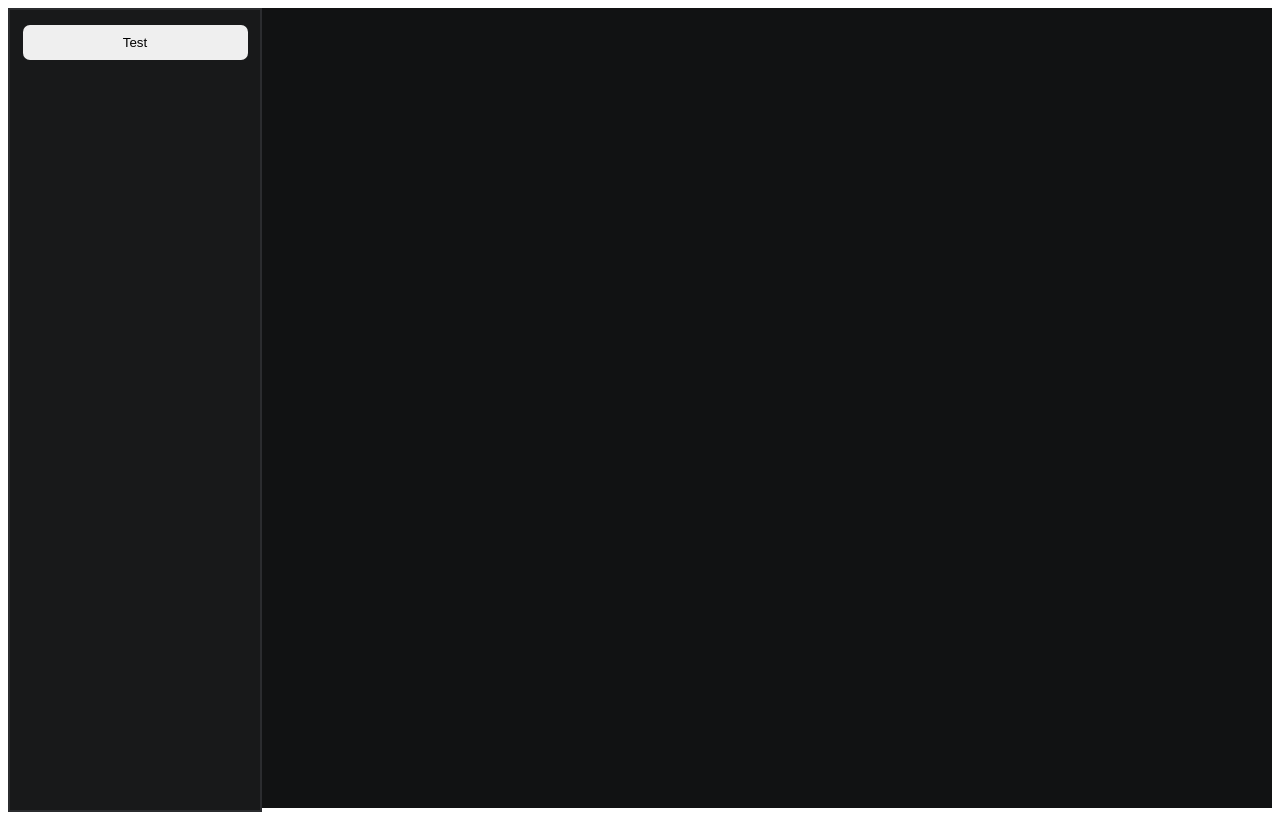
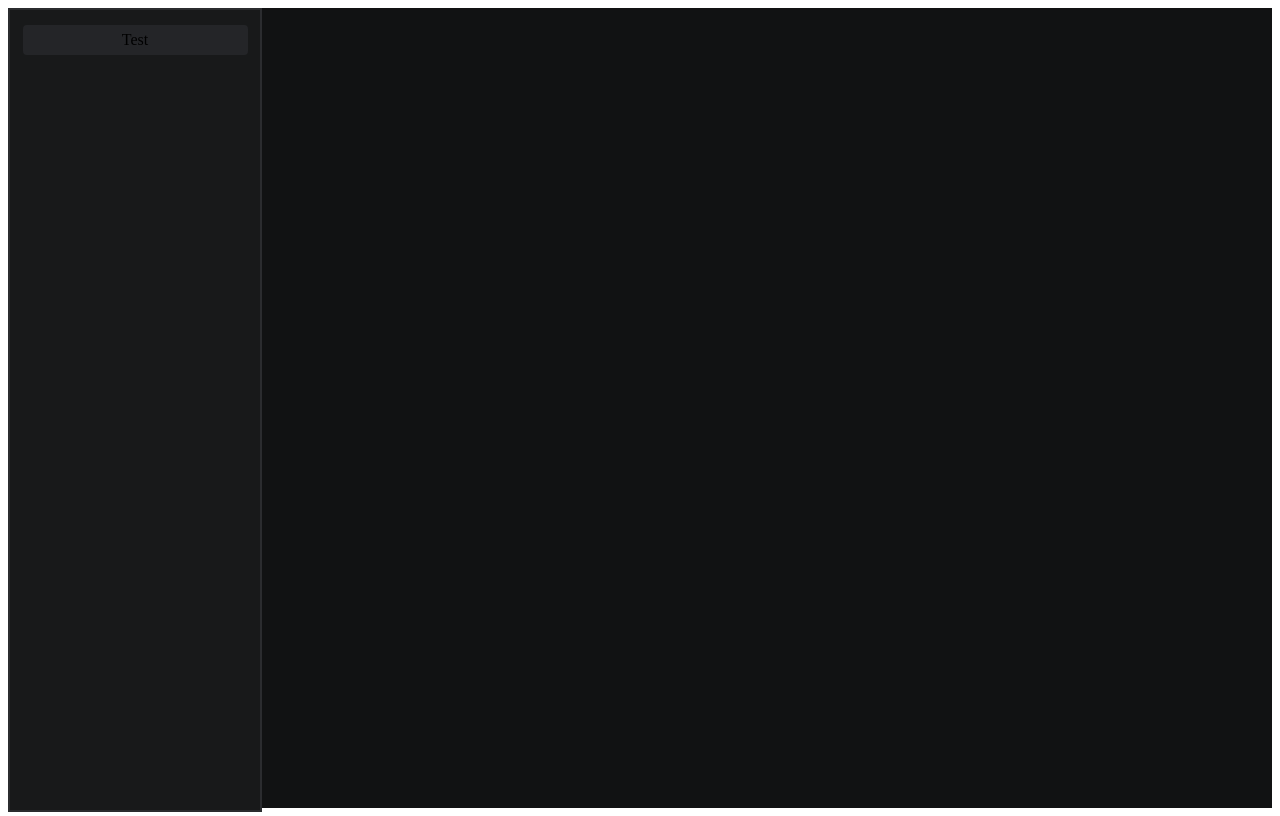
Before and after one commit to JohnArochaDev/noted, a Next.js app: page / in a window 1280 px wide. Built offline with nearby package versions, Linux system fonts and the light colour scheme.

Commit message:
added styling to folder

```diff
--- /dev/null
+++ b/app/Components/FolderNode/index.tsx
@@ -0,0 +1,25 @@
+"use client";
+import { useState } from "react";
+import styles from "./styles.module.scss";
+
+type FolderNodeType = {
+  label: string;
+  onClick?: () => void;
+};
+
+export const FolderNode = (props: FolderNodeType) => {
+  const { label } = props;
+
+  const [ selected, setSelected ] = useState<boolean>(false)
+
+  return (
+    <div
+      className={styles.folder}
+      aria-label={label}
+      onClick={() => setSelected(!selected)}
+    >
+      {selected && <div className={styles.selected}></div>}
+      {label}
+    </div>
+  );
+};
--- /dev/null
+++ b/app/Components/FolderNode/styles.module.scss
@@ -0,0 +1,27 @@
+@import "@/app/Constants/colors.module";
+
+.folder {
+  background-color: $trim;
+  width: 90%;
+  max-width: 750px;
+  height: 30px;
+  border-radius: 4px;
+  align-self: center;
+  margin-top: 15px;
+  display: flex;
+  align-items: center;
+  justify-content: center;
+}
+
+.folder:hover {
+  background-color: $lightestTrim;
+}
+
+.selected {
+  position: absolute;
+  left: calc(1% - 10px);
+  width: 2px;
+  height: 15px;
+  align-self: center;
+  background-color: $highlight;
+}
--- a/app/Components/TreeNode/index.tsx
+++ /dev/null
@@ -1,21 +0,0 @@
-"use client";
-import styles from "./styles.module.scss";
-
-type TreeNodeType = {
-  label: string;
-  onClick: () => void;
-};
-
-export const TreeNode = (props: TreeNodeType) => {
-  const { label, onClick } = props;
-
-  return (
-    <button
-      className={styles.tree}
-      aria-label={label}
-      onClick={onClick}
-    >
-      {label}
-    </button>
-  );
-};
--- a/app/Components/TreeNode/styles.module.scss
+++ /dev/null
@@ -1,9 +0,0 @@
-.tree {
-  width: 90%;
-  max-width: 750px;
-  height: 35px;
-  border-radius: 7px;
-  align-self: center;
-  margin-top: 15px;
-  border: 0px;
-}
--- a/app/Constants/colors.module.scss
+++ b/app/Constants/colors.module.scss
@@ -3,3 +3,5 @@ $lighterBackground: rgb(24,25,26);
 $noteBackground: rgb(31,31,33);
 $trim: rgb(36,37,40);
 $lighterTrim: rgb(43,44,47);
+$lightestTrim: rgb(50,51,54);
+$highlight: rgb(150,153,158);
--- a/app/page.tsx
+++ b/app/page.tsx
@@ -3,14 +3,14 @@
 import { Canvas } from "./Components/Canvas";
 import { Container } from "./Components/Container";
 import { SideBar } from "./Components/SideBar";
-import { TreeNode } from "./Components/TreeNode";
+import { FolderNode } from "./Components/FolderNode";
 
 const Home = () => {
   return (
     <>
       <Container>
         <SideBar>
-          <TreeNode label="Test" onClick={() => {}} />
+          <FolderNode label="Test" />
         </SideBar>
         <Canvas />
       </Container>
```
